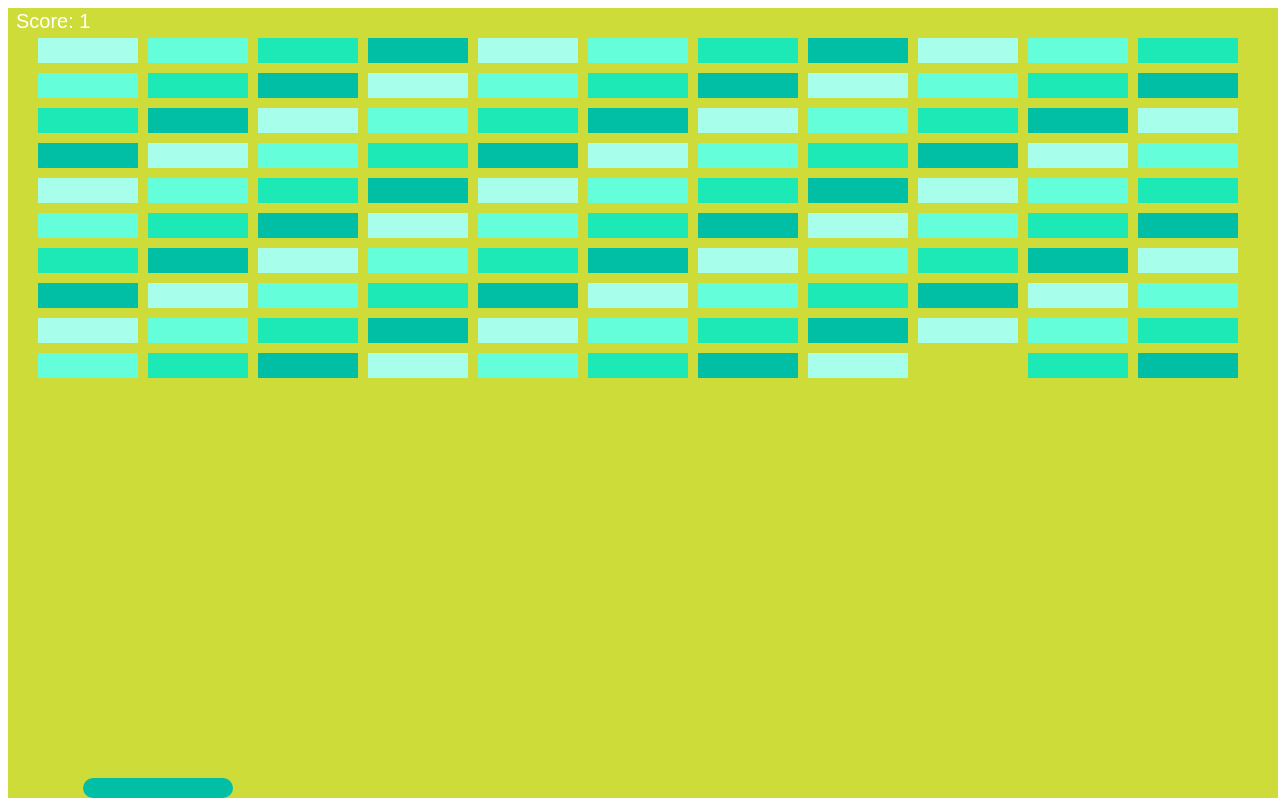
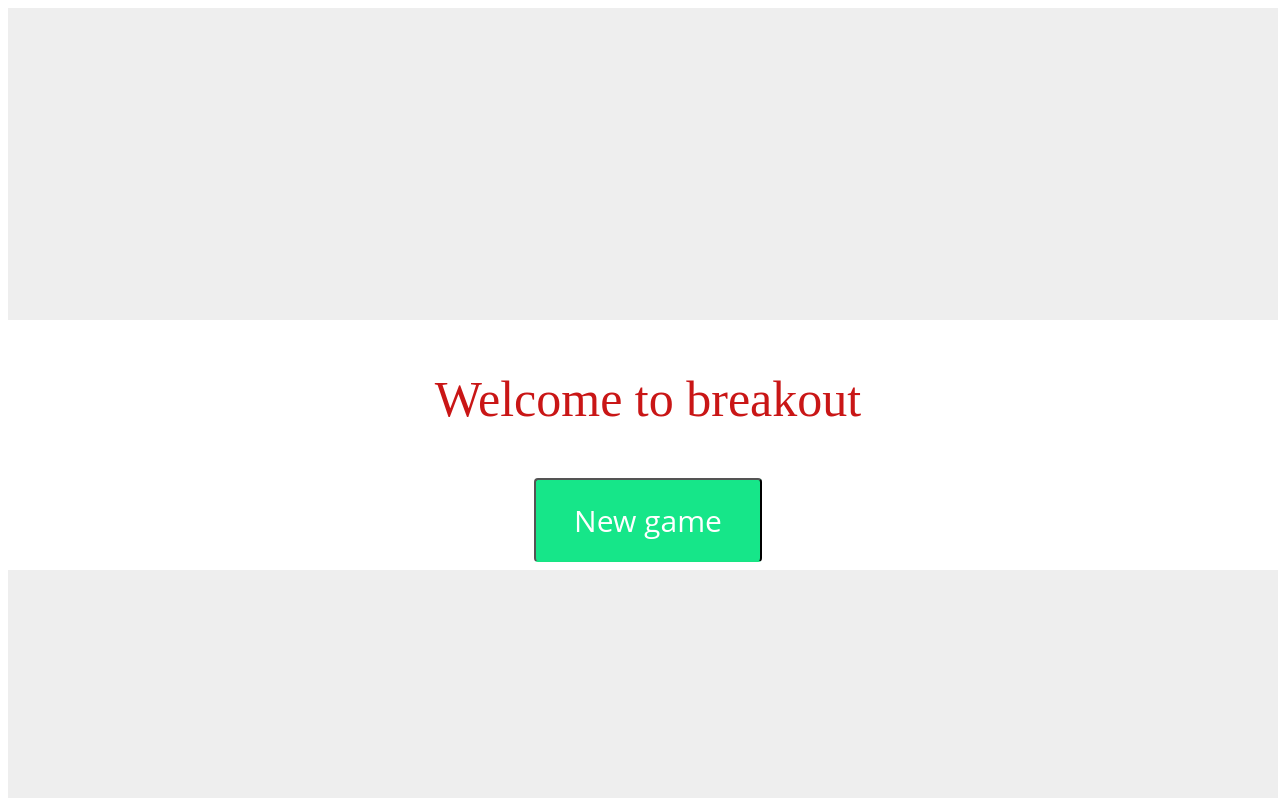
Before and after one commit to Arunimasaha/Knockout, a plain HTML site: page breakout.html in a window 1280 px wide. Drawn offline with Linux system fonts and the light colour scheme.

Commit message:
start button

```diff
--- a/breakout.css
+++ b/breakout.css
@@ -1 +1,54 @@
-canvas { background: #eee; }
+canvas { background: #eee;
+top: 20px}
+
+#banner{
+    position: fixed;
+    top: 40%;
+    height: 250px;
+    width: 100%;
+    background-color:rgb(255, 255, 255);
+    text-align: center
+}
+#banner-header{
+    font-size: 50px;
+    color:rgb(201, 22, 22);
+}
+button {
+    display: inline-block;
+    position: relative;
+    padding: 20px 38px;
+    top: 0;
+    font-size: 30px;
+    font-family: "Open Sans", Helvetica;
+    border-radius: 4px;
+    border-bottom: 1px solid rgba( 28, 227, 125, 0.5 );
+    background: rgba( 22, 230, 137, 1 );
+    color: #fff;
+    box-shadow: 0px 0px 0px rgba( 15, 165, 60, 0.1 );
+
+    -webkit-transform: translateZ(0);
+       -moz-transform: translateZ(0);
+        -ms-transform: translateZ(0);
+            transform: translateZ(0);
+
+    -webkit-transition: all 0.2s ease;
+       -moz-transition: all 0.2s ease;
+        -ms-transition: all 0.2s ease;
+            transition: all 0.2s ease;
+  }
+
+  button:hover {
+    top: -10px;
+    box-shadow: 0px 10px 10px rgba( 15, 165, 60, 0.2 );
+
+    -webkit-transform: rotateX(20deg);
+       -moz-transform: rotateX(20deg);
+        -ms-transform: rotateX(20deg);
+            transform: rotateX(20deg);
+  }
+
+  button:active {
+    top: 0px;
+    box-shadow: 0px 0px 0px rgba( 15, 165, 60, 0.0 );
+    background: rgba( 20, 224, 133, 1 );
+  }
--- a/breakout.html
+++ b/breakout.html
@@ -1,3 +1,20 @@
-<canvas id="myCanvas"></canvas>
 
+<html lang="en">
+<head>
+    <meta charset="UTF-8">
+    <meta name="viewport" content="width=device-width, initial-scale=1.0">
+    <meta http-equiv="X-UA-Compatible" content="ie=edge">
+    <link rel="stylesheet" href="./breakout.css">
+    <title>Document</title>
+</head>
+<body>
+
+    <div id= "banner">
+        <p id="banner-header">Welcome to breakout</p>
+        <button id="button" onclick="startGame()">New game</button>
+    </div>
+    <canvas id="myCanvas"></canvas>
+
+</body>
 <script src="knockout.js"></script>
+</html>
--- a/knockout.js
+++ b/knockout.js
@@ -1,5 +1,6 @@
 var canvas = document.getElementById("myCanvas");
 var ctx = canvas.getContext("2d");
+var banner = document.getElementById("banner");
 var ballRadius = 25;
 var x ;
 var y ;
@@ -114,8 +115,10 @@ function draw() {
         }
         else {
             //alert("GAME OVER");
-            console.log("game over")
-            document.location.reload();
+            //console.log("game over")
+            //document.location.reload();
+            var message = "GAME OVER"
+            reloadGame(message);
 
         }
     }
@@ -141,8 +144,10 @@ function collisionDetection() {
                     b.status = 0;
                    score++;
                    if(score == brickRowCount*brickColumnCount) {
-                       alert("YOU WIN, CONGRATULATIONS!");
-                       document.location.reload();
+                      // alert("YOU WIN, CONGRATULATIONS!");
+                      // document.location.reload();
+                      var message = "YOU WIN, CONGRATULATIONS!"
+                      reloadGame(message);
                 }
             }
         }
@@ -179,4 +184,18 @@ y = canvas.height - 50
 })()
 
 
-setInterval(draw, 10);
+function startGame()
+{
+banner.style.display = 'none';
+setInt = setInterval(draw, 10);
+}
+
+function reloadGame(message)
+{
+    clearInterval(setInt);
+    banner.style.display = 'block';
+    x = canvas.width/2;
+    y = canvas.height - 50;
+    var banText = document.getElementById("banner-header");
+    banText.textContent = message;
+}
```
